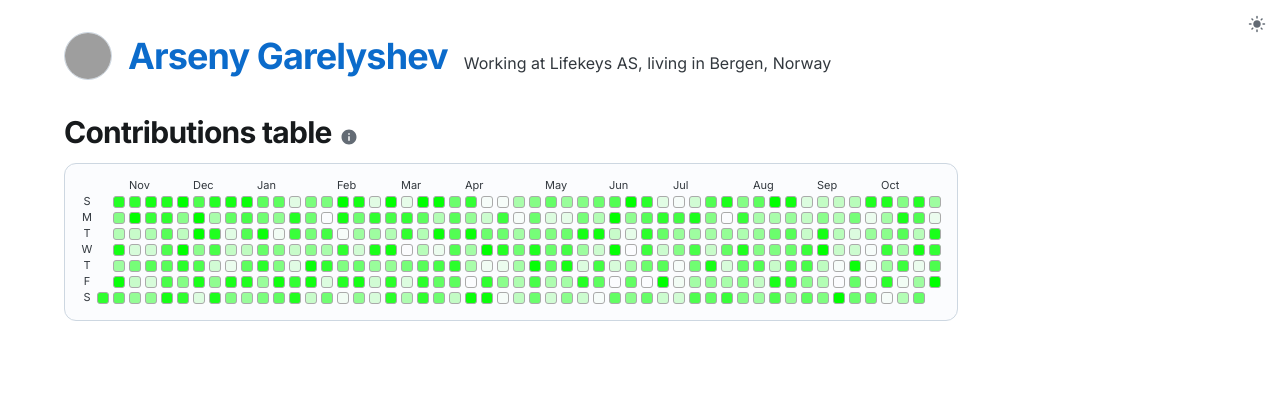
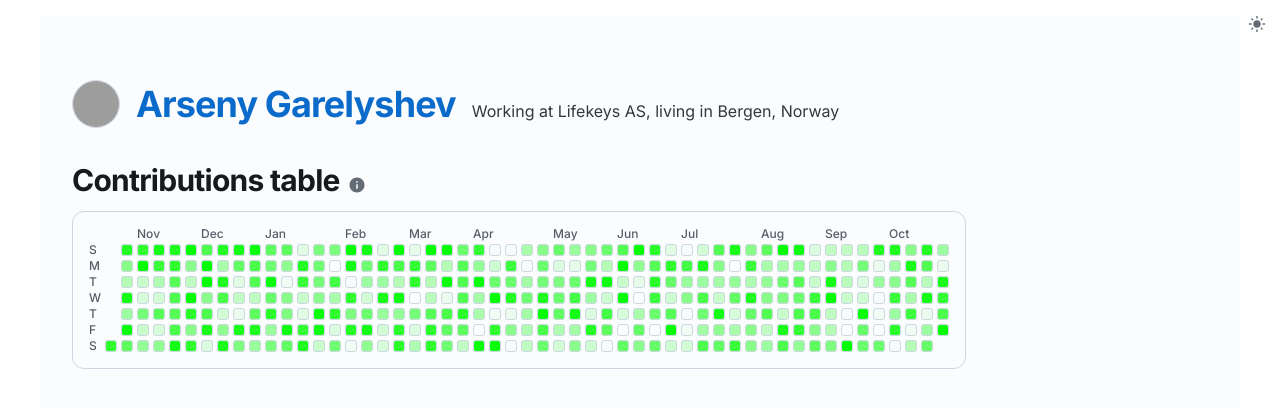
Before and after one commit to MonstraG/my-page, a Next.js app: page /about in a window 1280 px wide. Shown: the top 408 px of the page. Built offline with nearby package versions, Linux system fonts and the light colour scheme; grey boxes are pictures that could not be loaded.

Commit message:
refactor(about): use joy/mui

```diff
--- a/src/app/(app)/about/page.tsx
+++ b/src/app/(app)/about/page.tsx
@@ -1,12 +1,14 @@
 import type { NextPage } from "next";
 import { Profile } from "@/components/Github/Profile/Profile";
 import { Contributions } from "@/components/Github/Contributions/Contributions";
-import { Container } from "@/components/Container/Container";
+import { Container, Sheet } from "@mui/joy";
 
 const AboutPage: NextPage = () => (
-	<Container>
-		<Profile />
-		<Contributions />
+	<Container disableGutters>
+		<Sheet sx={{ p: 4, pt: 4, pb: 20, my: 2 }} component="article">
+			<Profile />
+			<Contributions />
+		</Sheet>
 	</Container>
 );
 
--- a/src/components/Container/Container.module.scss
+++ /dev/null
@@ -1,5 +0,0 @@
-.container {
-	max-width: 1200px;
-	margin: 0 auto;
-	padding: 0 24px;
-}
--- a/src/components/Container/Container.tsx
+++ /dev/null
@@ -1,6 +0,0 @@
-import type { FC, HTMLAttributes } from "react";
-import styles from "@/components/Container/Container.module.scss";
-
-interface Props extends HTMLAttributes<HTMLDivElement> {}
-
-export const Container: FC<Props> = (props) => <div className={styles.container} {...props} />;
--- a/src/components/Github/Contributions/ContributionTable.tsx
+++ b/src/components/Github/Contributions/ContributionTable.tsx
@@ -1,13 +1,13 @@
 "use client";
 import { type FC, useEffect, useState } from "react";
 import type { ContributionInfo } from "@/components/Github/Contributions/getContributions";
-import { ContributionsWeekColumn } from "@/components/Github/Contributions/ContributionsWeekColumn";
-import styles from "@/components/Github/Contributions/Contributions.module.scss";
-import { useTooltipController } from "@/components/Tooltip/useTooltipController";
+import {
+	ColumnContainer,
+	ContributionsWeekColumn
+} from "@/components/Github/Contributions/ContributionsWeekColumn";
 import type { ContributionDayParsed } from "@/components/Github/Contributions/getContributions";
-import { ContributionTooltip } from "@/components/Github/Contributions/ContributionTooltip";
 import type { ContributionWeekParsed } from "@/components/Github/Contributions/getContributions";
-import { Sheet, Stack } from "@mui/joy";
+import { Sheet, Stack, Typography } from "@mui/joy";
 
 /**
  * Code-golfed function to get on which day does the week start in a given locale
@@ -57,8 +57,8 @@ function getStartOfTheWeekISO(locale: string) {
 const differentMonths = (a: Date, b: Date): boolean => a.getMonth() !== b.getMonth();
 
 /**
- * Split array into chunks of 7 items.
- * Whenever a new month is encountered, week object receives monthLabel
+ * Split array into chunks of seven items.
+ * Whenever a new month is encountered, a week object receives monthLabel
  * @param array to be split
  * @param offset if > 0, first chunk will be of this size
  * @param language to use for month-start label indicator
@@ -127,27 +127,28 @@ export const ContributionTable: FC<Props> = ({ contributions }) => {
 		splitIntoWeeks(contributions.days, offset, language)
 	);
 
-	const tooltip = useTooltipController<ContributionDayParsed>();
-
 	return (
 		<>
-			<ContributionTooltip tooltip={tooltip} language={language} />
-
 			<Sheet variant="outlined" sx={{ borderRadius: 12, display: "inline-block" }}>
 				<Stack direction="row" spacing={0.5} sx={{ p: 2 }}>
-					<div className={styles.column}>
+					<ColumnContainer>
 						{getWeekdays(startOfTheWeekISO).map((day, index) => (
-							<div key={index} className={styles.weekdayName} title={day}>
+							<Typography
+								level="body-xs"
+								title={day}
+								key={index}
+								sx={{ lineHeight: 1 }}
+							>
 								{day[0]}
-							</div>
+							</Typography>
 						))}
-					</div>
+					</ColumnContainer>
 					{weeks.map((week, index) => (
 						<ContributionsWeekColumn
 							key={index}
 							week={week}
 							maxContributions={contributions.maxContributions}
-							tooltipControls={tooltip.controls}
+							language={language}
 						/>
 					))}
 				</Stack>
--- a/src/components/Github/Contributions/ContributionTooltip.tsx
+++ /dev/null
@@ -1,32 +0,0 @@
-import type { FC } from "react";
-import type { TooltipController } from "@/components/Tooltip/useTooltipController";
-import type { ContributionDayParsed } from "@/components/Github/Contributions/getContributions";
-import { Tooltip } from "@/components/Tooltip/Tooltip";
-
-const formatDate: Intl.DateTimeFormatOptions = {
-	day: "numeric",
-	month: "numeric",
-	year: "numeric"
-};
-
-function tooltipText(tooltipContext: ContributionDayParsed | null, language: string) {
-	const date = tooltipContext?.date.toLocaleString(language, formatDate);
-	const count = tooltipContext?.contributionCount ?? 0;
-
-	if (count === 0) {
-		return `There were no contributions made on ${date}`;
-	}
-	if (count === 1) {
-		return `There was one contribution made on ${date}`;
-	}
-	return `There were ${count} contributions made on ${date}`;
-}
-
-interface Props {
-	tooltip: TooltipController<ContributionDayParsed>;
-	language: string;
-}
-
-export const ContributionTooltip: FC<Props> = ({ tooltip, language }) => (
-	<Tooltip tooltip={tooltip}>{tooltipText(tooltip.context, language)}</Tooltip>
-);
--- a/src/components/Github/Contributions/Contributions.module.scss
+++ /dev/null
@@ -1,39 +0,0 @@
-.column {
-	display: flex;
-	flex-direction: column;
-	gap: 4px;
-	justify-content: flex-end;
-
-	&:last-of-type {
-		justify-content: flex-start;
-	}
-}
-
-.day,
-.weekdayName,
-.monthName {
-	height: 12px;
-	width: 12px;
-}
-
-.monthName,
-.weekdayName {
-	font-size: 11px;
-	line-height: 1;
-	display: flex;
-}
-
-.weekdayName {
-	justify-content: center;
-}
-
-.day {
-	border-radius: 3px;
-	border: 1px solid #aaa;
-}
-
-.section {
-	display: flex;
-	align-items: center;
-	gap: 8px;
-}
--- a/src/components/Github/Contributions/ContributionsTableTooltip.tsx
+++ b/src/components/Github/Contributions/ContributionsTableTooltip.tsx
@@ -1,4 +1,3 @@
-"use client";
 import type { FC } from "react";
 import { Tooltip } from "@mui/joy";
 import InfoIcon from "@mui/icons-material/Info";
--- a/src/components/Github/Contributions/ContributionsWeekColumn.tsx
+++ b/src/components/Github/Contributions/ContributionsWeekColumn.tsx
@@ -1,30 +1,68 @@
-import type { MouseEvent, FC } from "react";
+import type { FC } from "react";
+import type { ContributionWeekParsed } from "@/components/Github/Contributions/getContributions";
+import { styled } from "@mui/joy/styles";
+import { Sheet, Tooltip, Typography } from "@mui/joy";
 import type { ContributionDayParsed } from "@/components/Github/Contributions/getContributions";
-import styles from "@/components/Github/Contributions/Contributions.module.scss";
-import type { TooltipControls } from "@/components/Tooltip/useTooltipController";
-import type { ContributionWeekParsed } from "@/components/Github/Contributions/getContributions";
+
+export const ColumnContainer = styled("div")`
+	display: flex;
+	flex-direction: column;
+	gap: 4px;
+	justify-content: flex-end;
+
+	:last-of-type {
+		justify-content: flex-start;
+	}
+`;
+
+const formatDate: Intl.DateTimeFormatOptions = {
+	day: "numeric",
+	month: "numeric",
+	year: "numeric"
+};
+
+function getTooltipText(day: ContributionDayParsed, language: string): string {
+	const date = day.date.toLocaleString(language, formatDate);
+
+	if (day.contributionCount === 0) {
+		return `There were no contributions made on ${date}`;
+	}
+	if (day.contributionCount === 1) {
+		return `There was one contribution made on ${date}`;
+	}
+	return `There were ${day.contributionCount} contributions made on ${date}`;
+}
 
 interface Props {
 	week: ContributionWeekParsed;
 	maxContributions: number;
-	tooltipControls: TooltipControls<ContributionDayParsed>;
+	language: string;
 }
 
-export const ContributionsWeekColumn: FC<Props> = ({ week, maxContributions, tooltipControls }) => (
-	<div className={styles.column}>
-		<div className={styles.monthName}>{week.monthLabel}</div>
-		{week.days.map((day, index) => (
-			<div
-				key={index}
-				className={styles.day}
-				style={{
-					background: `rgba(0, 255, 0, ${day.contributionCount / maxContributions})`
-				}}
-				onMouseEnter={(event: MouseEvent<HTMLDivElement>) => {
-					tooltipControls.open(event.currentTarget, day);
-				}}
-				onMouseLeave={tooltipControls.close}
-			/>
+export const ContributionsWeekColumn: FC<Props> = ({ week, maxContributions, language }) => (
+	<ColumnContainer>
+		{/* explicit width and height on the label to maintain alignment */}
+		<Typography
+			level="body-xs"
+			lineHeight={1}
+			sx={{ display: "flex", width: "12px", height: "12px" }}
+		>
+			{week.monthLabel}
+		</Typography>
+		{week.days.map((day) => (
+			<Tooltip title={getTooltipText(day, language)} key={day.date.valueOf()} arrow size="sm">
+				<Sheet
+					variant="outlined"
+					sx={{
+						height: "12px",
+						width: "12px",
+						borderRadius: 3
+					}}
+					style={{
+						background: `rgba(0, 255, 0, ${day.contributionCount / maxContributions})`
+					}}
+				/>
+			</Tooltip>
 		))}
-	</div>
+	</ColumnContainer>
 );
```
